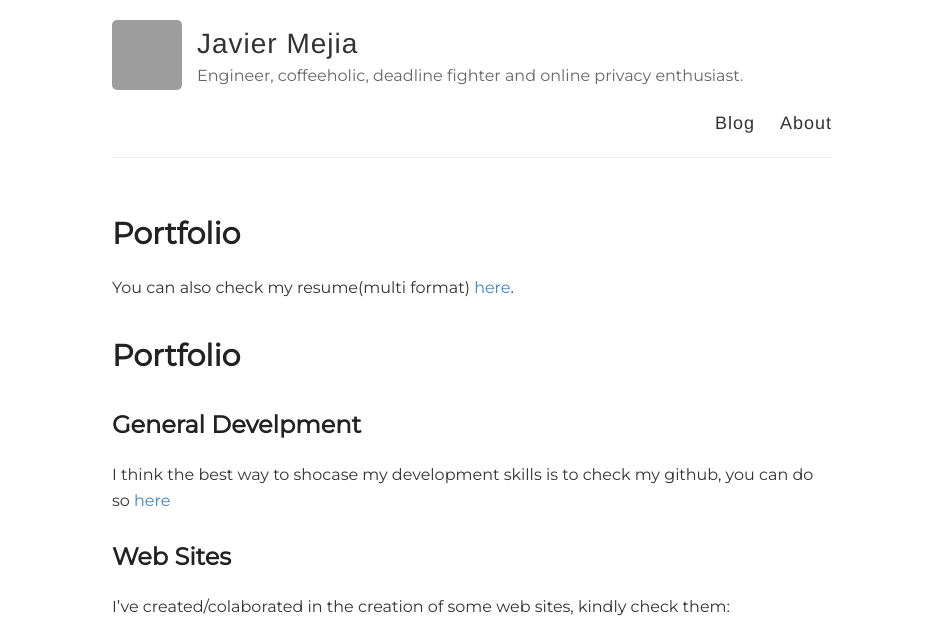
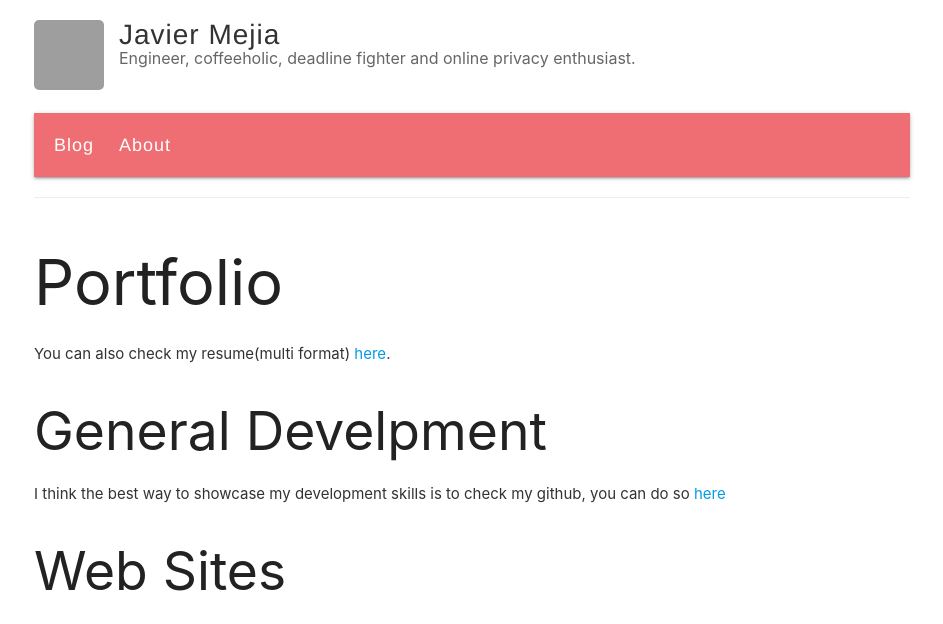
Before and after one commit to xavrb/xavrb.github.io, a Jekyll site: the page built from portfolio.md, in a window 1280 px wide. Shown: the top 624 px of the page, without its empty margins (168-1111 px from the left). Built offline with Jekyll 4.4.1, drawn with Linux system fonts in a browser that asks for light colours; some of the changed text lies outside the part shown; grey boxes are pictures that could not be loaded.

Commit message:
portfolio page

```diff
--- a/portfolio.md
+++ b/portfolio.md
@@ -5,14 +5,32 @@ permalink: /portfolio/
 ---
 You can also check my resume(multi format) [here](https://xavrb.github.io/cv/).
 
+<!-- Compiled and minified CSS -->
+<link rel="stylesheet" href="https://cdnjs.cloudflare.com/ajax/libs/materialize/1.0.0-beta/css/materialize.min.css">
+<!-- Compiled and minified JavaScript -->
+<script src="https://cdnjs.cloudflare.com/ajax/libs/materialize/1.0.0-beta/js/materialize.min.js"></script>
 
-# Portfolio
 
 ## General Develpment
 
-I think the best way to shocase my development skills is to check my github, you can do so [here](https://github.com/xavrb/)
+I think the best way to showcase my development skills is to check my github, you can do so [here](https://github.com/xavrb/)
 
 
 ## Web Sites
 
 I've created/colaborated in the creation of some web sites, kindly check them:
+
+ <div class="row">
+    <div class="col s12 m6">
+      <div class="card">
+        <div class="card-image">
+          <img src="images/sample-1.jpg">
+          <span class="card-title">Card Title</span>
+          <a class="btn-floating halfway-fab waves-effect waves-light red"><i class="material-icons">add</i></a>
+        </div>
+        <div class="card-content">
+          <p>I am a very simple card. I am good at containing small bits of information. I am convenient because I require little markup to use effectively.</p>
+        </div>
+      </div>
+    </div>
+  </div>
```
